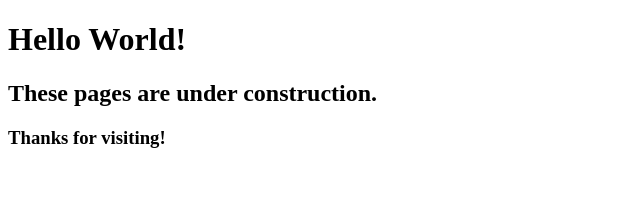
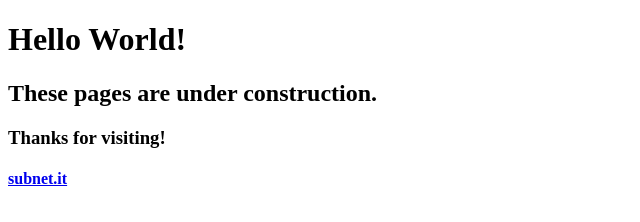
Before and after one commit to subnet/subnet.github.io, a plain HTML site: page index.html in a window 1280 px wide. Shown: the full height of the page, 0-640 px from the left. Drawn offline with Linux system fonts and the light colour scheme.

Commit message:
Update index.html

```diff
--- a/index.html
+++ b/index.html
@@ -23,5 +23,8 @@
  <h3>
   Thanks for visiting!
  </h3>
+  <h4>
+   <a href="http://subnet.it" target="_blank">subnet.it</a>
+  </h4>
  </body>
 </html>
```
